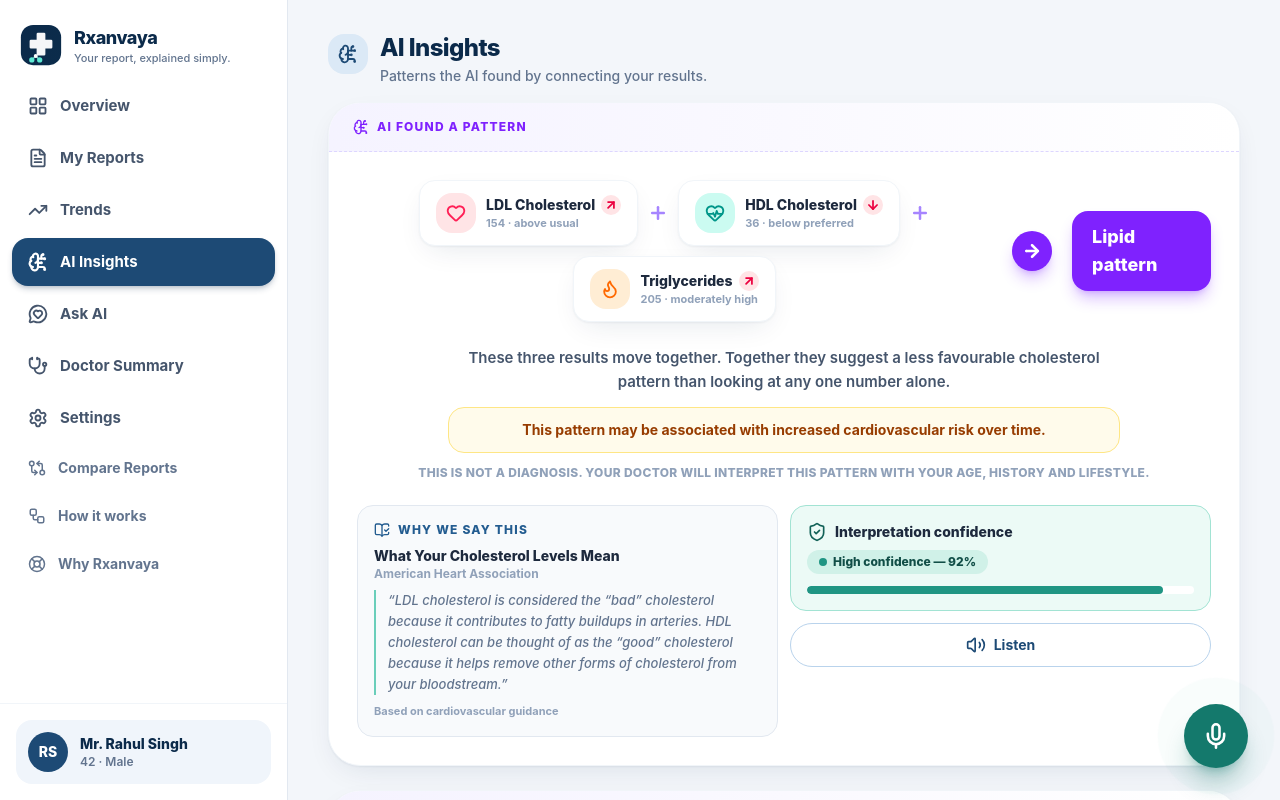
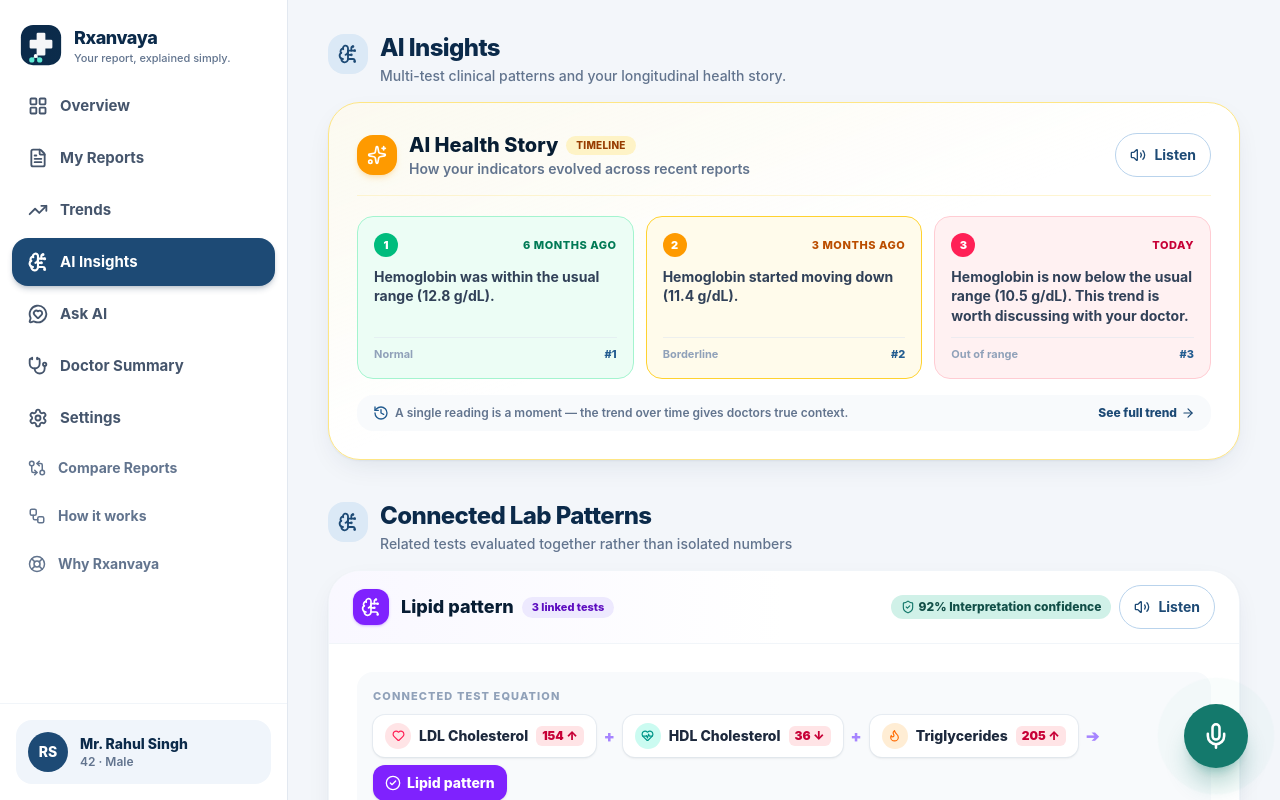
Before and after one commit to yashsva133/anvaya, a Next.js app: page /insights in a window 1280 px wide. Shown: the top 800 px of the page. Built offline with nearby package versions, Linux system fonts and the light colour scheme.

Commit message:
Move AI health story to AI insights and compact insights layout

```diff
--- a/src/app/insights/page.tsx
+++ b/src/app/insights/page.tsx
@@ -1,15 +1,25 @@
 "use client";
 
-// Screen 7 — multi-test contextual insights + knowledge graph visualization.
+// Screen 7 — AI Insights: Longitudinal Health Story + Multi-Test Clinical Patterns.
 
 import Link from "next/link";
 import { motion } from "framer-motion";
 import {
+  AlertTriangle,
   ArrowDown,
+  ArrowRight,
   ArrowUpRight,
   BookOpenCheck,
   BrainCircuit,
+  CalendarDays,
+  CheckCircle2,
+  ChevronRight,
+  History,
   Plus,
+  ShieldAlert,
+  ShieldCheck,
+  Sparkles,
+  TrendingUp,
 } from "lucide-react";
 import { AppShell } from "@/components/shell";
 import {
@@ -17,137 +27,244 @@ import {
   ListenBtn,
   SafetyNote,
   SectionTitle,
+  StatusPill,
   TestIcon,
+  statusClasses,
 } from "@/components/core";
 import { useI18n, pick } from "@/lib/i18n";
-import { PATTERNS, SOURCES, TESTS } from "@/lib/data";
+import { PATTERNS, SOURCES, STORY, TESTS, type Status } from "@/lib/data";
 
 export default function InsightsPage() {
   const { t, s } = useI18n();
+  const hi = s.lang === "hi";
+
+  const storySpeech = STORY.map((x) => `${pick(x.when, s.lang)}: ${pick(x.text, s.lang)}`).join(". ");
+
   return (
     <AppShell>
+      {/* -------------------------------- Header -------------------------------- */}
       <SectionTitle
         icon={BrainCircuit}
         title={t("insights.title")}
         sub={t("insights.sub")}
       />
 
-      {/* pattern cards */}
-      <div className="grid gap-6 lg:grid-cols-1">
-        {PATTERNS.map((p, pi) => {
-          const src = SOURCES.find((x) => x.id === p.source);
-          const full = `${pick(p.title, s.lang)}. ${pick(p.expl, s.lang)} ${pick(p.risk, s.lang)} ${pick(p.disclaimer, s.lang)}`;
-          return (
-            <motion.section
-              key={p.id}
-              initial={{ opacity: 0, y: 16 }}
-              whileInView={{ opacity: 1, y: 0 }}
-              viewport={{ once: true, margin: "-60px" }}
-              transition={{ delay: pi * 0.08 }}
-              className="card-shadow overflow-hidden rounded-[2rem] border border-slate-100 bg-white"
-            >
-              <div className="border-b border-dashed border-violet-200 bg-gradient-to-r from-violet-50 to-white px-6 py-4">
-                <p className="flex items-center gap-2 text-xs font-extrabold uppercase tracking-widest text-violet-600">
-                  <BrainCircuit className="h-4 w-4" />
-                  {t("insights.found")}
-                </p>
+      {/* --------------------------- 1. AI Health Story --------------------------- */}
+      <motion.section
+        initial={{ opacity: 0, y: 14 }}
+        animate={{ opacity: 1, y: 0 }}
+        className="card-shadow overflow-hidden rounded-[2rem] border border-amber-200 bg-gradient-to-br from-amber-50/70 via-white to-white p-5 md:p-7"
+      >
+        <div className="flex flex-wrap items-center justify-between gap-3 border-b border-amber-100/80 pb-4">
+          <div className="flex items-center gap-3">
+            <span className="flex h-10 w-10 shrink-0 items-center justify-center rounded-2xl bg-amber-500 text-white shadow-md shadow-amber-500/20">
+              <Sparkles className="h-5 w-5" />
+            </span>
+            <div>
+              <div className="flex items-center gap-2">
+                <h2 className="text-lg font-extrabold text-brand-950 md:text-xl">
+                  {t("insights.story")}
+                </h2>
+                <span className="rounded-full bg-amber-100 px-2.5 py-0.5 text-[10px] font-extrabold uppercase tracking-wide text-amber-800">
+                  {hi ? "समय के साथ" : "Timeline"}
+                </span>
               </div>
+              <p className="text-xs font-semibold text-slate-500 md:text-sm">
+                {t("insights.storySub")}
+              </p>
+            </div>
+          </div>
+          <div className="flex items-center gap-2">
+            <ListenBtn compact text={storySpeech} />
+          </div>
+        </div>
 
-              <div className="p-6 md:p-7">
-                {/* connected diagram */}
-                <div className="flex flex-col items-center gap-3 md:flex-row md:justify-center">
-                  <div className="flex flex-wrap items-center justify-center gap-2.5">
-                    {p.nodes.map((n, i) => (
-                      <span key={n.test} className="flex items-center gap-2.5">
-                        <motion.span
-                          initial={{ scale: 0.85, opacity: 0 }}
-                          whileInView={{ scale: 1, opacity: 1 }}
-                          viewport={{ once: true }}
-                          transition={{ delay: 0.1 + i * 0.12 }}
-                          className="card-shadow flex items-center gap-2.5 rounded-2xl border border-slate-100 bg-white px-4 py-3"
-                        >
-                          <TestIcon testId={n.test} size={40} />
-                          <span>
-                            <span className="flex items-center gap-1.5 text-sm font-extrabold text-slate-800">
-                              {pick(TESTS[n.test].name, s.lang)}
-                              {n.arrow === "up" && (
-                                <span className="flex h-5 w-5 items-center justify-center rounded-full bg-rose-100 text-rose-600">
-                                  <ArrowUpRight className="h-3.5 w-3.5" strokeWidth={3} />
-                                </span>
-                              )}
-                              {n.arrow === "down" && (
-                                <span className="flex h-5 w-5 items-center justify-center rounded-full bg-rose-100 text-rose-600">
-                                  <ArrowDown className="h-3.5 w-3.5" strokeWidth={3} />
-                                </span>
-                              )}
-                            </span>
-                            {n.note && (
-                              <span className="block text-[11px] font-bold text-slate-400">
-                                {pick(n.note, s.lang)}
-                              </span>
-                            )}
-                          </span>
-                        </motion.span>
-                        {i < p.nodes.length - 1 && (
-                          <Plus className="h-5 w-5 shrink-0 text-violet-400" strokeWidth={3} />
-                        )}
-                      </span>
-                    ))}
+        {/* 3-Step Milestone Grid */}
+        <div className="mt-5 grid gap-3 sm:grid-cols-3">
+          {STORY.map((step, i) => {
+            const c = statusClasses(step.status);
+            return (
+              <motion.div
+                key={i}
+                initial={{ opacity: 0, y: 10 }}
+                whileInView={{ opacity: 1, y: 0 }}
+                viewport={{ once: true }}
+                transition={{ delay: i * 0.1 }}
+                className={`relative flex flex-col justify-between rounded-2xl border p-4 transition ${c.bg} ${c.border}`}
+              >
+                <div>
+                  <div className="flex items-center justify-between gap-2">
+                    <span
+                      className={`flex h-6 w-6 items-center justify-center rounded-full text-[11px] font-black text-white ${c.dot}`}
+                    >
+                      {i + 1}
+                    </span>
+                    <span className={`text-[11px] font-extrabold uppercase tracking-wider ${c.text}`}>
+                      {pick(step.when, s.lang)}
+                    </span>
+                  </div>
+                  <p className="mt-2.5 text-sm font-bold leading-snug text-slate-700">
+                    {pick(step.text, s.lang)}
+                  </p>
+                </div>
+                <div className="mt-3 flex items-center justify-between border-t border-slate-200/60 pt-2 text-[11px] font-bold text-slate-400">
+                  <span>{step.status === "normal" ? (hi ? "सामान्य" : "Normal") : step.status === "borderline" ? (hi ? "सीमा पर" : "Borderline") : (hi ? "सीमा से बाहर" : "Out of range")}</span>
+                  <span className="text-brand-600 font-extrabold">#{i + 1}</span>
+                </div>
+              </motion.div>
+            );
+          })}
+        </div>
+
+        {/* Footer actions */}
+        <div className="mt-4 flex flex-wrap items-center justify-between gap-3 rounded-2xl bg-slate-50/90 px-4 py-2.5 text-xs font-semibold text-slate-600">
+          <span className="flex items-center gap-1.5 text-slate-500">
+            <History className="h-4 w-4 text-brand-600 shrink-0" />
+            {hi
+              ? "एक संख्या एक पल है — समय के साथ बना रुझान डॉक्टर के लिए अधिक उपयोगी है।"
+              : "A single reading is a moment — the trend over time gives doctors true context."}
+          </span>
+          <Link
+            href="/trends"
+            className="inline-flex items-center gap-1 font-extrabold text-brand-700 hover:text-brand-900 transition hover:underline"
+          >
+            {hi ? "पूरा रुझान देखें" : "See full trend"}
+            <ArrowRight className="h-3.5 w-3.5" />
+          </Link>
+        </div>
+      </motion.section>
+
+      {/* ------------------------ 2. Connected Lab Patterns ------------------------ */}
+      <section className="mt-10">
+        <SectionTitle
+          icon={BrainCircuit}
+          title={t("insights.patternsTitle")}
+          sub={t("insights.patternsSub")}
+        />
+
+        <div className="grid gap-5">
+          {PATTERNS.map((p, pi) => {
+            const src = SOURCES.find((x) => x.id === p.source);
+            const fullSpeech = `${pick(p.title, s.lang)}. ${pick(p.expl, s.lang)}. ${pick(p.risk, s.lang)}`;
+
+            return (
+              <motion.article
+                key={p.id}
+                initial={{ opacity: 0, y: 14 }}
+                whileInView={{ opacity: 1, y: 0 }}
+                viewport={{ once: true }}
+                transition={{ delay: pi * 0.08 }}
+                className="card-shadow overflow-hidden rounded-[2rem] border border-slate-100 bg-white"
+              >
+                {/* Pattern Header */}
+                <div className="flex flex-wrap items-center justify-between gap-3 border-b border-slate-100 bg-gradient-to-r from-violet-50/60 via-white to-white px-5 py-3.5 sm:px-6">
+                  <div className="flex items-center gap-3">
+                    <span className="flex h-9 w-9 items-center justify-center rounded-xl bg-violet-600 text-white shadow-sm shadow-violet-600/25">
+                      <BrainCircuit className="h-5 w-5" />
+                    </span>
+                    <div>
+                      <div className="flex flex-wrap items-center gap-2">
+                        <h3 className="text-base font-extrabold text-brand-950 sm:text-lg">
+                          {pick(p.title, s.lang)}
+                        </h3>
+                        <span className="rounded-full bg-violet-100 px-2.5 py-0.5 text-[11px] font-extrabold text-violet-800">
+                          {p.nodes.length} {t("insights.linkedTests")}
+                        </span>
+                      </div>
+                    </div>
                   </div>
 
-                  <span className="flex h-10 w-10 shrink-0 items-center justify-center rounded-full bg-violet-600 text-white shadow-lg shadow-violet-600/30 md:mx-2">
-                    <ArrowDown className="h-5 w-5 rotate-0 md:-rotate-90" strokeWidth={3} />
-                  </span>
-
-                  <span className="rounded-2xl bg-violet-600 px-5 py-3 text-lg font-extrabold text-white shadow-lg shadow-violet-600/30">
-                    {pick(p.title, s.lang)}
-                  </span>
+                  <div className="flex items-center gap-2">
+                    <span className={`inline-flex items-center gap-1 rounded-full px-2.5 py-1 text-xs font-extrabold ${
+                      p.conf.level === "high" ? "bg-mint-100 text-mint-800" : "bg-amber-100 text-amber-800"
+                    }`}>
+                      {p.conf.level === "high" ? (
+                        <ShieldCheck className="h-3.5 w-3.5 text-mint-600" />
+                      ) : (
+                        <ShieldAlert className="h-3.5 w-3.5 text-amber-600" />
+                      )}
+                      {p.conf.pct}% {t("common.confidence")}
+                    </span>
+                    <ListenBtn compact text={fullSpeech} />
+                  </div>
                 </div>
 
-                {/* explanation */}
-                <p className="mx-auto mt-6 max-w-2xl text-center text-[15px] font-semibold leading-relaxed text-slate-600">
-                  {pick(p.expl, s.lang)}
-                </p>
-                <p className="mx-auto mt-3 max-w-2xl rounded-2xl border border-amber-200 bg-amber-50 px-4 py-3 text-center text-sm font-bold text-amber-800">
-                  {pick(p.risk, s.lang)}
-                </p>
-                <p className="mt-3 text-center text-xs font-extrabold uppercase tracking-wide text-slate-400">
-                  {pick(p.disclaimer, s.lang)}
-                </p>
+                <div className="p-5 sm:p-6 md:p-7">
+                  {/* Connected Nodes Equation */}
+                  <div className="rounded-2xl bg-slate-50 p-4">
+                    <p className="text-[11px] font-extrabold uppercase tracking-widest text-slate-400">
+                      {hi ? "संबंधित परीक्षण समीकरण" : "Connected Test Equation"}
+                    </p>
+                    <div className="mt-2.5 flex flex-wrap items-center gap-2">
+                      {p.nodes.map((n, i) => (
+                        <span key={n.test} className="flex items-center gap-2">
+                          <Link
+                            href={`/test/${n.test}`}
+                            className="group inline-flex items-center gap-2 rounded-xl bg-white px-3 py-2 text-xs sm:text-sm font-extrabold text-slate-800 shadow-sm ring-1 ring-slate-200/70 transition hover:bg-brand-50 hover:ring-brand-300"
+                          >
+                            <TestIcon testId={n.test} size={26} />
+                            <span className="truncate max-w-[130px] sm:max-w-none">{pick(TESTS[n.test].name, s.lang)}</span>
+                            <span className={`rounded-md px-1.5 py-0.5 text-xs font-black ${
+                              n.arrow === "up" ? "bg-rose-100 text-rose-700" : n.arrow === "down" ? "bg-rose-100 text-rose-700" : "bg-slate-100 text-slate-600"
+                            }`}>
+                              {n.note ? pick(n.note, s.lang).split("·")[0].trim() : ""}{" "}
+                              {n.arrow === "up" ? "↑" : n.arrow === "down" ? "↓" : "→"}
+                            </span>
+                          </Link>
+                          {i < p.nodes.length - 1 && (
+                            <span className="text-base font-black text-violet-400">+</span>
+                          )}
+                        </span>
+                      ))}
 
-                {/* evidence + confidence */}
-                <div className="mt-6 grid gap-3 md:grid-cols-2">
-                  <div className="rounded-2xl border border-slate-200 bg-slate-50 p-4">
-                    <p className="flex items-center gap-2 text-xs font-extrabold uppercase tracking-widest text-brand-600">
-                      <BookOpenCheck className="h-4 w-4" />
-                      {t("insights.whyWeSay")}
+                      <span className="text-base font-black text-violet-400">➔</span>
+
+                      <span className="inline-flex items-center gap-1.5 rounded-xl bg-violet-600 px-3 py-2 text-xs sm:text-sm font-extrabold text-white shadow-sm">
+                        <CheckCircle2 className="h-4 w-4" />
+                        {pick(p.title, s.lang)}
+                      </span>
+                    </div>
+                  </div>
+
+                  {/* Clinical Synthesis & Risk Note */}
+                  <div className="mt-4 space-y-3">
+                    <p className="text-sm sm:text-[15px] font-semibold leading-relaxed text-slate-600">
+                      {pick(p.expl, s.lang)}
                     </p>
-                    {src && (
-                      <>
-                        <p className="mt-2 text-sm font-extrabold text-slate-800">
-                          {src.title}
-                        </p>
-                        <p className="text-xs font-bold text-slate-400">{src.publisher}</p>
-                        <p className="mt-2 border-l-2 border-mint-300 pl-3 text-[13px] font-medium italic leading-relaxed text-slate-500">
-                          “{pick(src.excerpt, s.lang)}”
-                        </p>
-                      </>
-                    )}
-                    <p className="mt-2 text-[11px] font-bold text-slate-400">
-                      {t("insights.basedOn")}
-                    </p>
+
+                    <div className="flex items-start gap-2.5 rounded-2xl border border-amber-200 bg-amber-50/70 p-3.5 text-xs sm:text-sm font-bold text-amber-900">
+                      <AlertTriangle className="mt-0.5 h-4 w-4 shrink-0 text-amber-600" />
+                      <span>{pick(p.risk, s.lang)}</span>
+                    </div>
                   </div>
-                  <div className="space-y-3">
-                    <ConfBar level={p.conf.level} pct={p.conf.pct} />
-                    <ListenBtn text={full} className="w-full" />
-                  </div>
+
+                  {/* Evidence / Source Citation Row */}
+                  {src && (
+                    <div className="mt-4 flex flex-wrap items-center justify-between gap-3 border-t border-slate-100 pt-3 text-xs">
+                      <div className="flex items-center gap-2 text-slate-500">
+                        <BookOpenCheck className="h-4 w-4 text-brand-600 shrink-0" />
+                        <span className="font-semibold">{t("insights.whyWeSay")}:</span>
+                        <span className="font-bold text-slate-700">{src.publisher}</span>
+                      </div>
+                      <a
+                        href={src.url}
+                        target="_blank"
+                        rel="noreferrer"
+                        className="inline-flex items-center gap-1 font-extrabold text-brand-700 hover:text-brand-900 transition hover:underline"
+                      >
+                        {t("common.viewSource")}
+                        <ArrowUpRight className="h-3.5 w-3.5" />
+                      </a>
+                    </div>
+                  )}
                 </div>
-              </div>
-            </motion.section>
-          );
-        })}
-      </div>
+              </motion.article>
+            );
+          })}
+        </div>
+      </section>
 
+      {/* ------------------------------- Safety note ------------------------------ */}
       <div className="mt-10">
         <SafetyNote />
       </div>
--- a/src/lib/i18n.tsx
+++ b/src/lib/i18n.tsx
@@ -169,10 +169,15 @@ const EN: Dict = {
   "mode.advanced": "Advanced",
 
   "insights.title": "AI Insights",
-  "insights.sub": "Patterns the AI found by connecting your results.",
+  "insights.sub": "Multi-test clinical patterns and your longitudinal health story.",
+  "insights.story": "AI Health Story",
+  "insights.storySub": "How your indicators evolved across recent reports",
+  "insights.patternsTitle": "Connected Lab Patterns",
+  "insights.patternsSub": "Related tests evaluated together rather than isolated numbers",
   "insights.found": "AI found a pattern",
+  "insights.linkedTests": "linked tests",
   "insights.whyWeSay": "Why we say this",
-  "insights.basedOn": "Based on cardiovascular guidance",
+  "insights.basedOn": "Based on clinical guidelines",
   "insights.notDiagnosis": "This does not establish a diagnosis.",
 
   "trends.title": "How your results changed over time",
@@ -402,10 +407,15 @@ const HI: Dict = {
   "mode.advanced": "विस्तृत",
 
   "insights.title": "AI इनसाइट्स",
-  "insights.sub": "AI ने आपके परिणाम जोड़कर ये पैटर्न पाए।",
+  "insights.sub": "बहु-जाँच क्लिनिकल पैटर्न और समय के साथ आपकी स्वास्थ्य कहानी।",
+  "insights.story": "AI हेल्थ स्टोरी",
+  "insights.storySub": "हालिया रिपोर्टों में आपके स्वास्थ्य संकेतकों का बदलाव",
+  "insights.patternsTitle": "जुड़े हुए लैब पैटर्न",
+  "insights.patternsSub": "अलग-अलग संख्याओं के बजाय संबंधित जाँचों का एक साथ क्लिनिकल विश्लेषण",
   "insights.found": "AI ने एक पैटर्न पाया",
+  "insights.linkedTests": "जाँचें जुड़ी हैं",
   "insights.whyWeSay": "हमने ऐसा क्यों कहा",
-  "insights.basedOn": "कार्डियोवैस्कुलर दिशानिर्देशों पर आधारित",
+  "insights.basedOn": "क्लिनिकल दिशानिर्देशों पर आधारित",
   "insights.notDiagnosis": "यह निदान सिद्ध नहीं करता।",
 
   "trends.title": "समय के साथ आपके परिणाम कैसे बदले",
```
Also changed, not shown: src/app/dashboard/page.tsx (+0 -47 lines).
